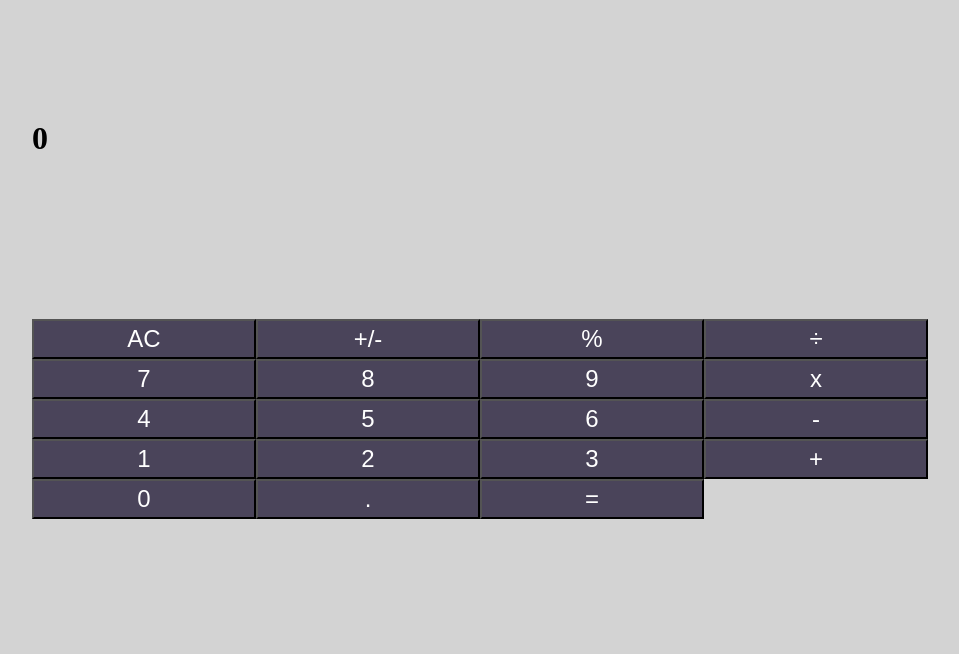
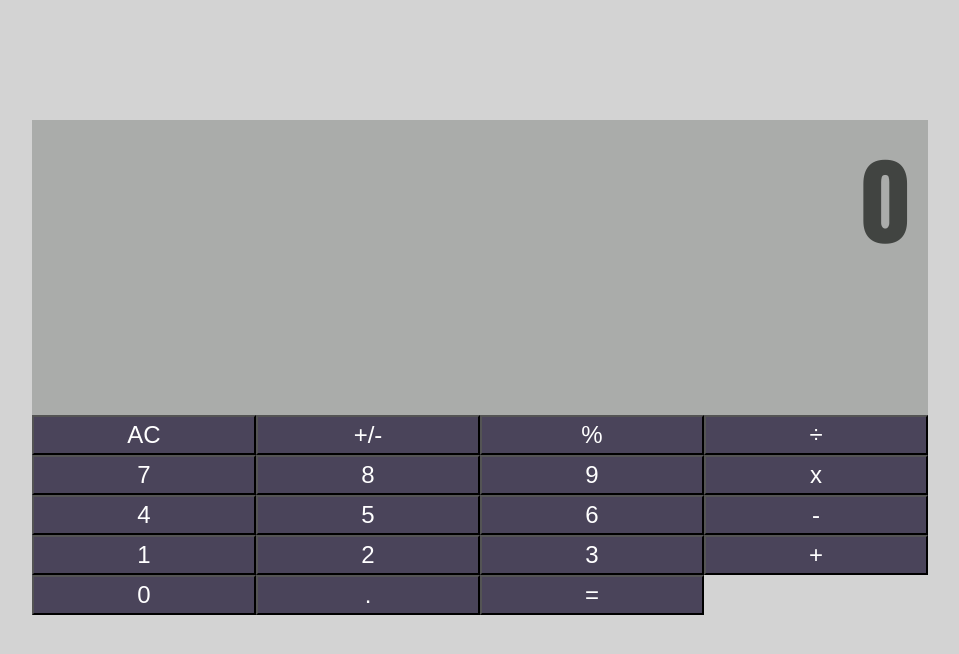
Before and after one commit to elpotatoslayer/Calculator, a React (Create React App) app: page / in a window 1280 px wide. Shown: the top 654 px of the page, without its empty margins (160-1119 px from the left). Built offline with nearby package versions, Linux system fonts and the light colour scheme.

Commit message:
Fix calculate fucn

```diff
--- a/src/components/App.js
+++ b/src/components/App.js
@@ -1,5 +1,3 @@
-/* eslint-disable no-unused-vars */
-import PropTypes from 'prop-types';
 import React, { Component } from 'react';
 import './App.css';
 import Display from './Display';
@@ -17,17 +15,22 @@ class App extends Component {
     };
   }
 
-  handleClick(buttonName) {
-    const newState = calculate(this.state, buttonName);
-    this.setState(newState);
-  }
+  handleClick = ({ buttonName }) => {
+    const result = calculate(this.state, buttonName);
+
+    this.setState(result);
+  };
 
   render() {
     const { total, next, operation } = this.state;
 
     return (
       <div className="app">
-        <Display />
+        <Display
+          total={total}
+          next={next}
+          operation={operation}
+        />
         <ButtonPanel clickHandler={this.handleClick} />
       </div>
     );
--- a/src/components/Button.js
+++ b/src/components/Button.js
@@ -6,7 +6,7 @@ export default function Button({ buttonName, clickHandler }) {
     <button
       type="button"
       className="button"
-      onClick={() => clickHandler(buttonName)}
+      onClick={() => clickHandler({ buttonName })}
       onContextMenu={(e) => {
         e.preventDefault();
         clickHandler(buttonName);
--- a/src/components/Display.js
+++ b/src/components/Display.js
@@ -1,4 +1,5 @@
 import PropTypes from 'prop-types';
+import './display.css';
 
 const Display = ({ total, next, operation }) => (
   <div className="display">
--- /dev/null
+++ b/src/components/display.css
@@ -0,0 +1,10 @@
+.display {
+  grid-row: 1 / span 2;
+  padding: 0.2em 0.4em;
+  font-size: 3em;
+  text-align: end;
+  background-color: rgba(154, 158, 154, 0.712);
+  color: rgb(65, 68, 65);
+  font-family: Impact, Haettenschweiler, 'Arial Narrow Bold', sans-serif;
+  line-break: anywhere;
+}
```
